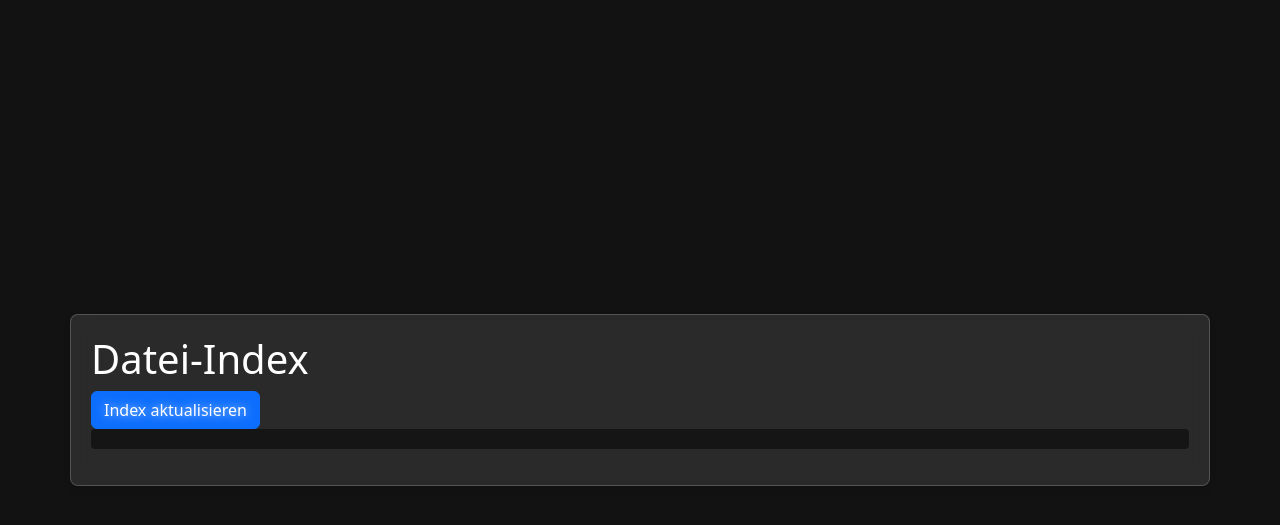
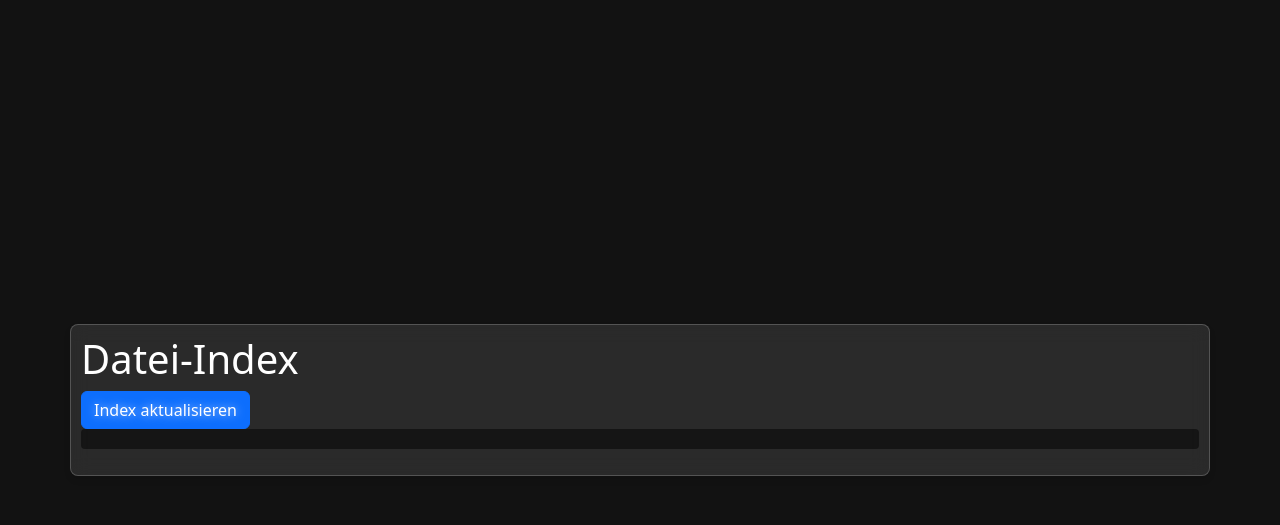
Before and after one commit to tilltmk/python-codes, a Flask app: page / in a window 1280 px wide. Shown: the top 525 px of the page. Run offline with Flask 3, Linux system fonts and the light colour scheme.

Commit message:
Update index.html

```diff
--- a/deduplicate/templates/index.html
+++ b/deduplicate/templates/index.html
@@ -33,7 +33,7 @@
     </style>
 </head>
 <body>
-    <div class="container glass-effect">
+    <div class="container glass-effect" style="margin: 10px; padding: 10px;">
         <h1>Datei-Index</h1>
         <button class="btn btn-primary btn-glow" onclick="fetch('/update').then(response => response.json()).then(data => updateIndex(data))">Index aktualisieren</button>
         <pre id="index"></pre>
```
